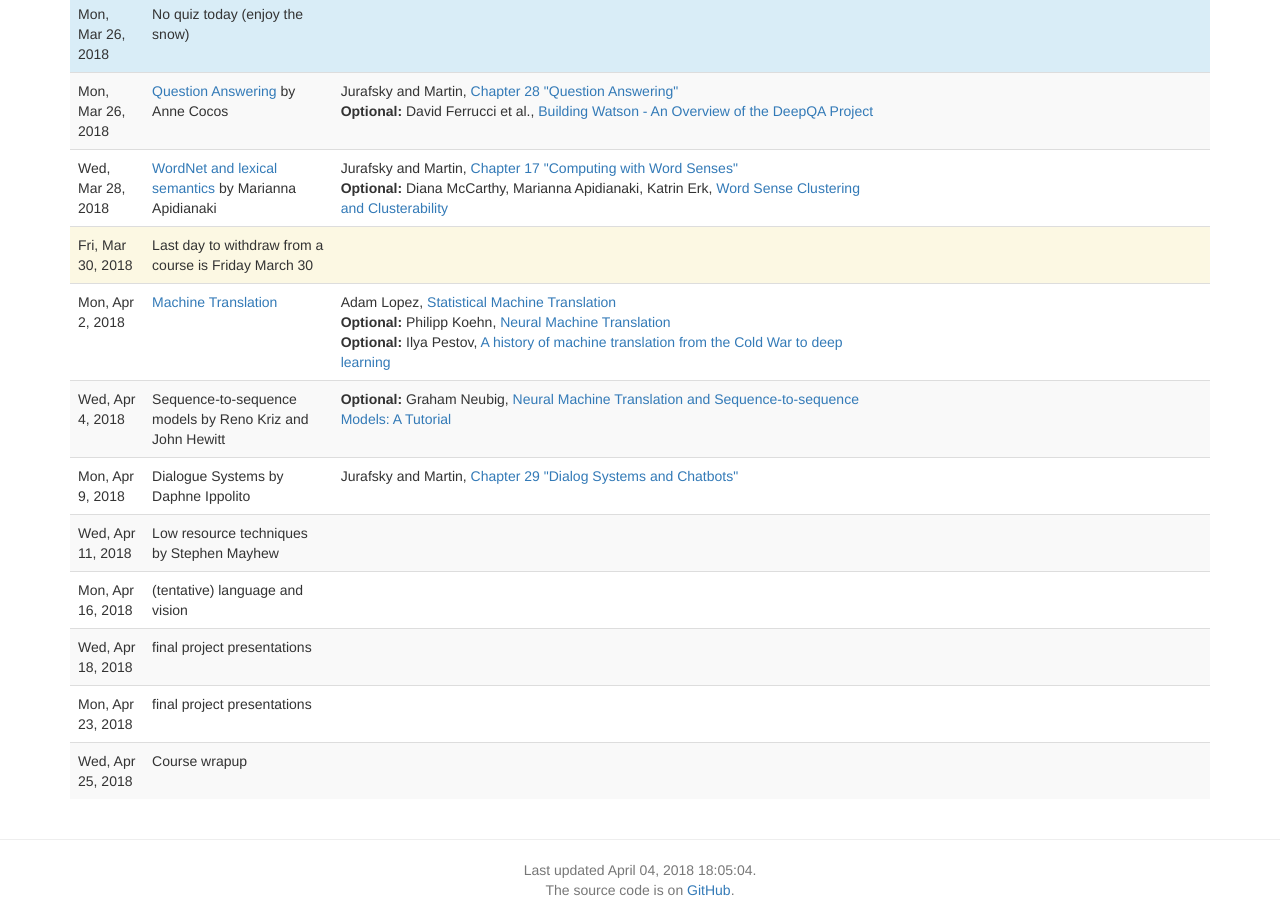
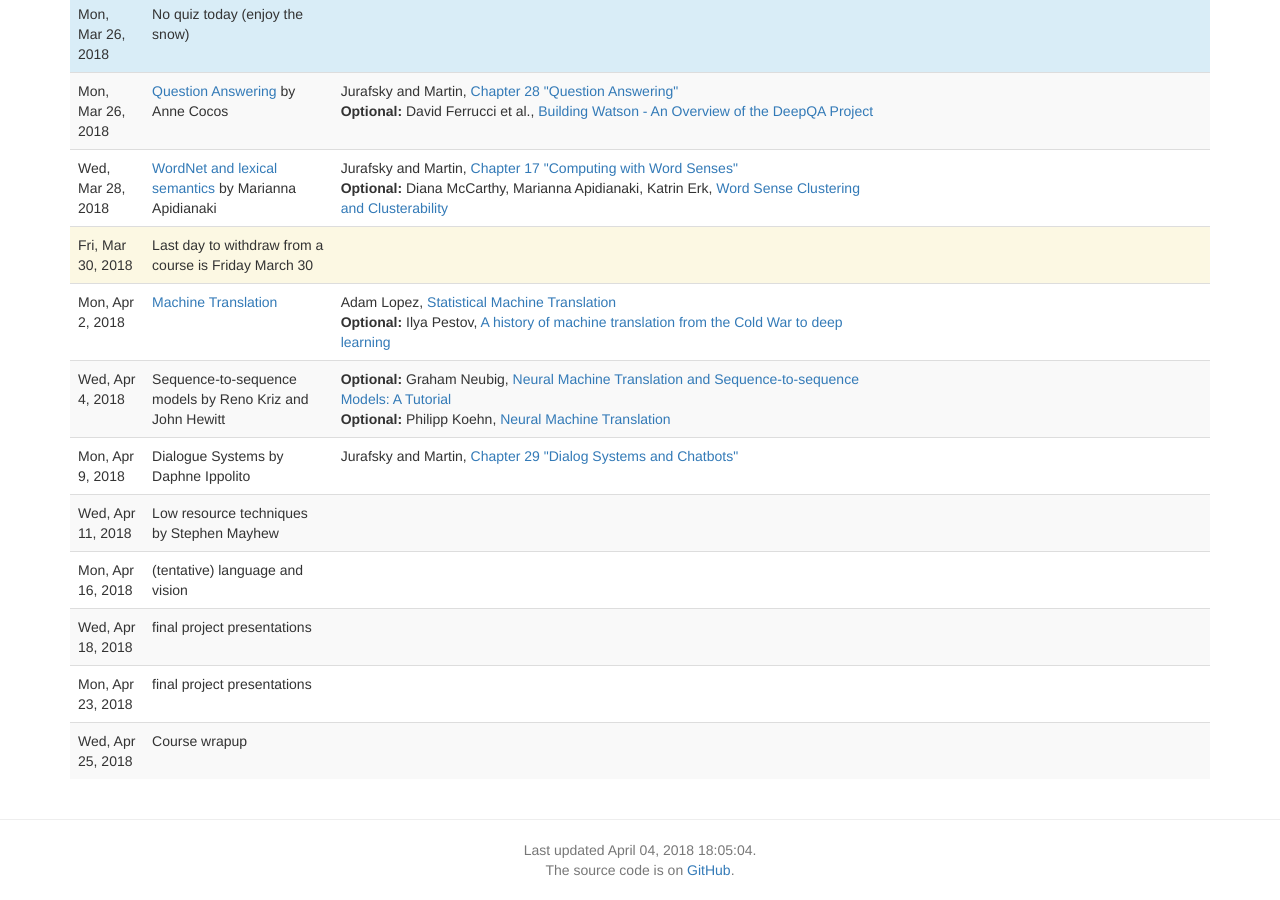
Before and after one commit to computational-linguistics-class/computational-linguistics-class.github.io, a Jekyll site: the page built from lectures.md, in a window 1280 px wide and 900 px high, scrolled down 2610 px. Built offline with Jekyll 4.4.1, drawn with Linux system fonts in a browser that asks for light colours; nearby versions of some CDN libraries; a script that is not in the unit is left out; part of the change alters nothing that is shown.

```diff
--- a/_data/lectures.yaml
+++ b/_data/lectures.yaml
@@ -400,11 +400,6 @@
       authors: Adam Lopez
       url: http://alopez.github.io/papers/survey.pdf
     -
-      title: Neural Machine Translation
-      authors: Philipp Koehn
-      url: http://mt-class.org/jhu/assets/nmt-book.pdf
-      optional: true
-    -
       title: A history of machine translation from the Cold War to deep learning
       authors: Ilya Pestov
       url: https://medium.freecodecamp.org/a-history-of-machine-translation-from-the-cold-war-to-deep-learning-f1d335ce8b5
@@ -419,6 +414,11 @@
       title: Neural Machine Translation and Sequence-to-sequence Models&colon; A Tutorial
       authors: Graham Neubig
       url: https://arxiv.org/abs/1703.01619
+      optional: true
+    -
+      title: Neural Machine Translation
+      authors: Philipp Koehn
+      url: https://arxiv.org/abs/1709.07809
       optional: true
 -
   date: 2018-04-09
```
